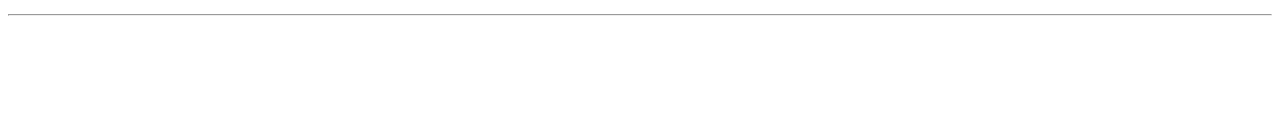
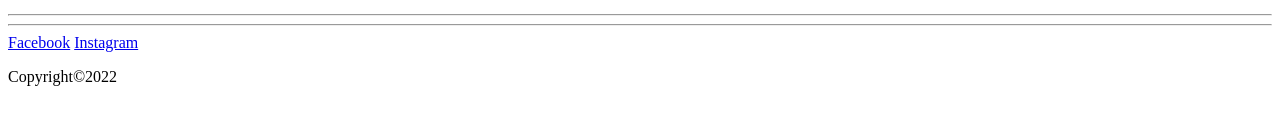
Before and after one commit to nsintigo/HTML_Project1, a plain HTML site: page ContactUs.html in a window 1280 px wide. Shown: the part 234-358 px from the top of the page. Drawn offline with Linux system fonts and the light colour scheme.

Commit message:
Add footer info to AboutUs, ContactUs, index

```diff
--- a/ContactUs.html
+++ b/ContactUs.html
@@ -19,4 +19,15 @@
     </header>
     <hr>
 </body>
+
+<main>
+
+</main>
+
+<hr>
+<footer>
+    <a href="http://www.facebook.com">Facebook</a>
+        <a href="http://www.instagram.com">Instagram</a>
+        <p>Copyright&copy;2022</p>
+</footer>
 </html>
```
Also changed, not shown: AboutUs.html (+4 -2 lines), index.html (+2 -0 lines).
